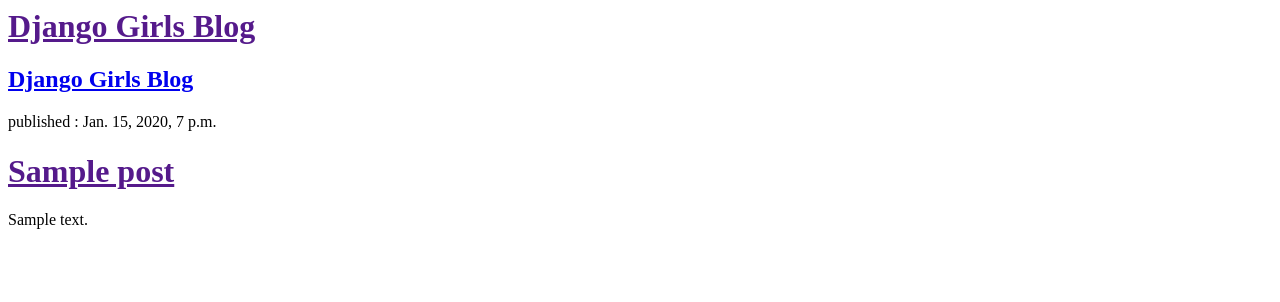
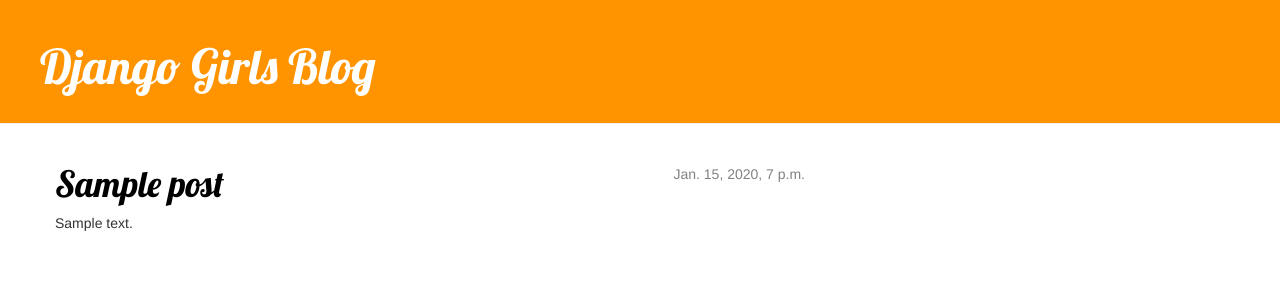
Before and after one commit to nanuri/testsite, a Django app: template blog/templates/blog/post_list.html in a window 1280 px wide. Shown: the top 302 px of the page. Run offline with Django 3.2, Linux system fonts and the light colour scheme; the template is opened without the code that fills it: values that come from a table or form of the project are taken from there, others are empty; tables that the repository leaves empty hold one stand-in row (values such as "Sample post"); some libraries are stand-ins or nearby versions.

Commit message:
html 수정 완료

```diff
--- /dev/null
+++ b/blog/static/css/blog.css
@@ -0,0 +1,47 @@
+.page-header {
+    background-color: #ff9400;
+    margin-top: 0;
+    padding: 20px 20px 20px 40px;
+}
+
+.page-header h1, .page-header h1 a, .page-header h1 a:visited, .page-header h1 a:active {
+    color: #ffffff;
+    font-size: 36pt;
+    text-decoration: none;
+}
+
+.content {
+    margin-left: 40px;
+}
+
+h1, h2, h3, h4 {
+    font-family: 'Lobster', cursive;
+}
+
+.date {
+    float: right;
+    color: #828282;
+}
+
+.save {
+    float: right;
+}
+
+.post-form textarea, .post-form input {
+    width: 100%;
+}
+
+.top-menu, .top-menu:hover, .top-menu:visited {
+    color: #ffffff;
+    float: right;
+    font-size: 26pt;
+    margin-right: 20px;
+}
+
+.post {
+    margin-bottom: 70px;
+}
+
+.post h1 a, .post h1 a:visited {
+    color: #000000;
+}
--- a/blog/templates/blog/post_list.html
+++ b/blog/templates/blog/post_list.html
@@ -1,18 +1,32 @@
+{% load staticfiles %}
+
 <html>
     <head>
         <title>NURI blog</title>
+        <link rel="stylesheet" href="//maxcdn.bootstrapcdn.com/bootstrap/3.2.0/css/bootstrap.min.css">
+        <link rel="stylesheet" href="//maxcdn.bootstrapcdn.com/bootstrap/3.2.0/css/bootstrap-theme.min.css">
+        <link href="https://fonts.googleapis.com/css?family=Lobster&subset=latin,latin-ext" rel="stylesheet" type="text/css">
+        <!-- static folder의 css활-->
+        <link rel="stylesheet" href="{% static 'css/blog.css' %}">
     </head>
     <body>
-    <div><h1><a href="">Django Girls Blog</a></h1></div>
+        <div class="page-header"><h1><a href="">Django Girls Blog</a></h1></div>
 
-    <div><h2><a href="post_add.html">Django Girls Blog</a></h2></div>
-
+        <div class="content container">
+            <div class="row">
+                <div class="col-md-8">
                 {% for post in posts %}
-    <div>
-        <p>published : {{post.published_date}}</p>
-        <h1><a href="">{{post.title}}</a></h1>
-        <p>{{post.text|linebreaksbr}}</p>
+                    <div class="post">
+                        <div class="date">
+                            {{ post.published_date }}
+                        </div>
+                        <h1><a href="">{{ post.title }}</a></h1>
+                        <p>{{ post.text|linebreaksbr }}</p>
                     </div>
                 {% endfor %}
+                </div>
+            </div>
+        </div>
+
     </body>
 </html>
--- a/mysite/settings.py
+++ b/mysite/settings.py
@@ -101,4 +101,4 @@
 # https://docs.djangoproject.com/en/1.8/howto/static-files/
 
 STATIC_URL = '/static/'
-STATIC_URL = os.path.join (BASE_DIR,'/static/')
+STATIC_ROOT = os.path.join (BASE_DIR,'/static/')
```
Also changed, not shown: blog/templates/blog/base.html (added). Lines whose indentation alone changed are shown as unchanged.
